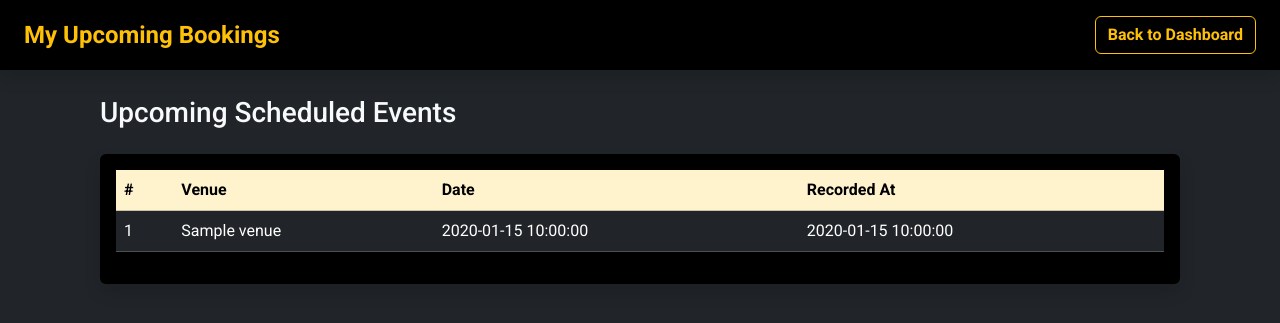
After one commit to efondo-aaronkyle/Event-Tracker, a Flask app: template templates/view_bookings.html in a window 1280 px wide. The commit adds this page. Shown: the top 323 px of the page. Run offline with Flask 3, Linux system fonts and the light colour scheme; the template is opened without the code that fills it: most values are stand-ins (such as "Sample title", 1, 10 or a date in 2020).

Commit message:
implement user view scheduled events

```diff
--- a/app.py
+++ b/app.py
@@ -1,4 +1,5 @@
 from flask import Flask, request, jsonify, url_for, render_template, session, redirect
+from datetime import datetime
 import sqlite3
 import os
 from dotenv import load_dotenv
@@ -467,6 +468,27 @@ def schedule_venue():
 
         return render_template("schedule_venue.html", venues=venues, equipment=equipment)
 
+@app.route("/view_bookings")
+def view_bookings():
+        if 'user_id' not in session or session['role'] != 'org':
+                return redirect(url_for('login'))
+
+        org_name = session['username']
+        today = datetime.today().strftime('%Y-%m-%d')
+
+        with sqlite3.connect(DATABASE) as connection:
+                connection.row_factory = sqlite3.Row
+                cursor = connection.cursor()
+
+                cursor.execute("""
+                        SELECT * FROM event_history
+                        WHERE org_name = ? AND date >= ? AND status != 'done'
+                        ORDER BY date ASC
+                """, (org_name, today))
+                upcoming_events = cursor.fetchall()
+
+        return render_template("view_bookings.html", upcoming_events=upcoming_events)
+
 @app.route("/logout")
 def logout():
       session.clear()
--- a/templates/dashboard.html
+++ b/templates/dashboard.html
@@ -61,7 +61,7 @@
                     <div class="bg-black p-4 rounded shadow">
                         <h4 class="text-warning">View Bookings</h4>
                         <p>Check your upcoming reservations</p>
-                        <a href="#" class="btn customized-outline-btn fw-bold">View Bookings</a>
+                        <a href="{{ url_for('view_bookings') }}" class="btn customized-outline-btn fw-bold">View Bookings</a>
                     </div>
                 </div>
             {% else %}
--- /dev/null
+++ b/templates/view_bookings.html
@@ -0,0 +1,46 @@
+<!DOCTYPE html>
+<html lang="en">
+<head>
+    <meta charset="UTF-8">
+    <meta name="viewport" content="width=device-width, initial-scale=1.0">
+    <title>My Bookings - Event Tracker</title>
+    <link href="https://cdn.jsdelivr.net/npm/bootstrap@5.3.3/dist/css/bootstrap.min.css" rel="stylesheet">
+    <link rel="stylesheet" href="{{ url_for('static', filename='dashboard.css') }}">
+</head>
+<body class="bg-dark text-white">
+    <header class="bg-black py-3 px-4 d-flex justify-content-between align-items-center fixed-top shadow">
+        <h1 class="text-warning m-0 fw-bold">My Upcoming Bookings</h1>
+        <a href="{{ url_for('dashboard') }}" class="btn customized-outline-btn fw-bold">Back to Dashboard</a>
+    </header>
+
+    <main class="container mt-5 pt-5">
+        <h3 class="mb-4 text-light">Upcoming Scheduled Events</h3>
+        <div class="table-responsive bg-black p-3 rounded shadow">
+            <table class="table table-dark table-hover align-middle">
+                <thead class="table-warning text-dark">
+                    <tr>
+                        <th class="fw-bold" scope="col">#</th>
+                        <th class="fw-bold" scope="col">Venue</th>
+                        <th class="fw-bold" scope="col">Date</th>
+                        <th class="fw-bold" scope="col">Recorded At</th>
+                    </tr>
+                </thead>
+                <tbody>
+                    {% for event in upcoming_events %}
+                    <tr>
+                        <td>{{ loop.index }}</td>
+                        <td>{{ event['venue'] }}</td>
+                        <td>{{ event['date'] }}</td>
+                        <td>{{ event['created_at'] }}</td>
+                    </tr>
+                    {% endfor %}
+                </tbody>
+            </table>
+            {% if not upcoming_events %}
+            <p class="text-muted mt-3">No upcoming bookings found</p>
+            {% endif %}
+        </div>
+    </main>
+    <script src="https://cdn.jsdelivr.net/npm/bootstrap@5.3.3/dist/js/bootstrap.bundle.min.js"></script>
+</body>
+</html>
```
